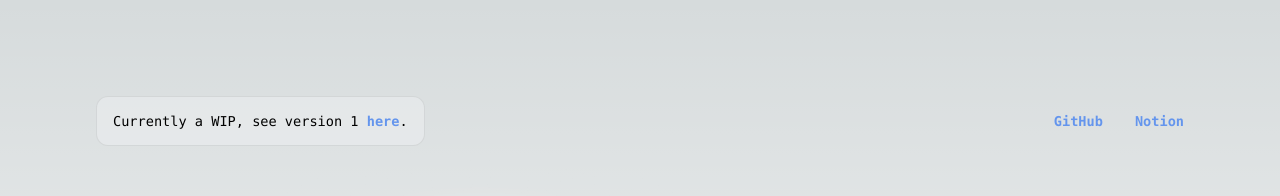
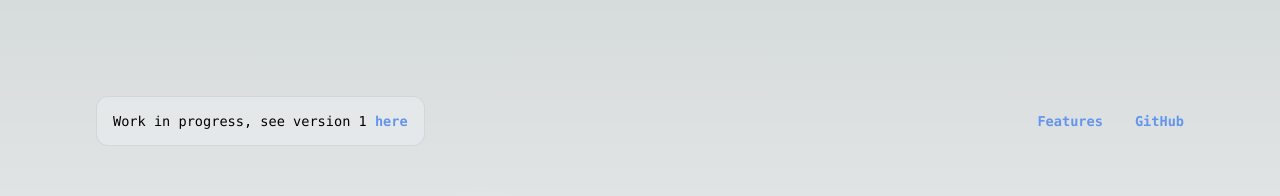
Before and after one commit to tonyma99/short, a Next.js app: page / in a window 1280 px wide. Shown: the top 196 px of the page. Built offline with nearby package versions, Linux system fonts and the light colour scheme.

Commit message:
Change copy

```diff
--- a/app/page.tsx
+++ b/app/page.tsx
@@ -6,19 +6,19 @@ export default function Home() {
 		<main className={styles.main}>
 			<div className={styles.description}>
 				<p>
-					Currently a WIP, see version 1&nbsp;
-					<a href="https://short-git-v1-tonyma.vercel.app">here</a>.
+					Work in progress, see version 1&nbsp;
+					<a href="https://short-git-v1-tonyma.vercel.app">here</a>
 				</p>
 				<div>
-					<a href="https://github.com/tonyma99/short" target="_blank" rel="noopener noreferrer">
-						GitHub
-					</a>
 					<a
 						href="https://tonyma.notion.site/Short-ce453964971d4d288b83a194b8e35be3"
 						target="_blank"
 						rel="noopener noreferrer"
 					>
-						Notion
+						Features
+					</a>
+					<a href="https://github.com/tonyma99/short" target="_blank" rel="noopener noreferrer">
+						GitHub
 					</a>
 				</div>
 			</div>
```
